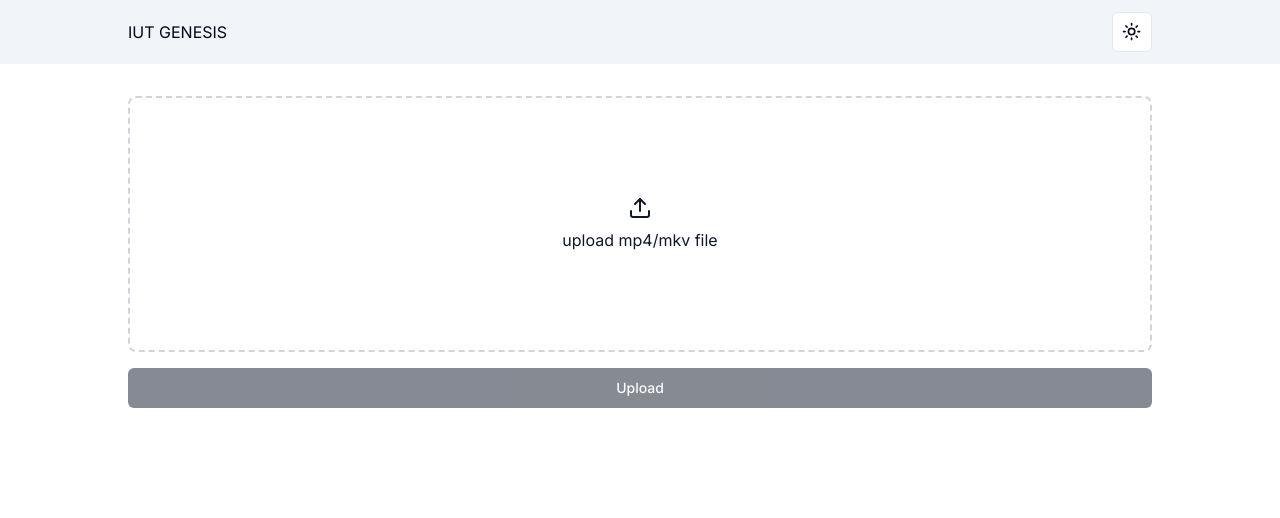
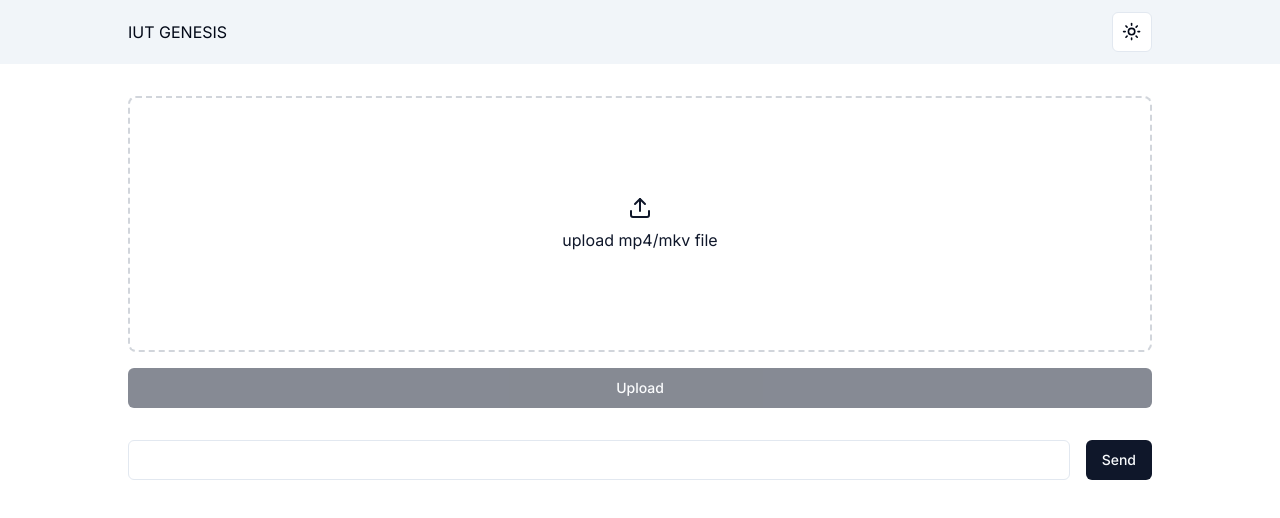
Before and after one commit to shahnewaz-labib/video-probe, a Next.js app in the folder frontend/: page / in a window 1280 px wide. Shown: the top 518 px of the page. Built offline with nearby package versions, Linux system fonts and the light colour scheme.

Commit message:
add prompt input

```diff
--- a/frontend/src/app/page.tsx
+++ b/frontend/src/app/page.tsx
@@ -1,12 +1,15 @@
 "use client"
 
 import FileUpload from "@/components/file-upload"
-import { useState } from "react"
+import { Button } from "@/components/ui/button"
+import { Input } from "@/components/ui/input"
+import { FormEvent, useState } from "react"
 
 export default function Home() {
     const [isFileUploaded, setIsFileUploaded] = useState(false)
     const [isLoading, setIsLoading] = useState(false)
     const [response, setResponse] = useState("")
+    const [prompt, setPrompt] = useState("")
 
     const onFileSubmit = async (file: File) => {
         if (!file) return
@@ -34,8 +37,12 @@
         }
     }
 
+    const onPrompt = async (e: FormEvent<HTMLInputElement>) => {
+        e.preventDefault()
+    }
+
     return (
-        <div className="px-32 py-8">
+        <div className="px-32 py-8 flex flex-col gap-y-8">
             {!isFileUploaded ? (
                 <div>
                     <FileUpload
@@ -52,6 +59,12 @@
                     )}
                 </div>
             )}
+            <form onSubmit={onPrompt} className="flex gap-4">
+                <Input />
+                <Button type="submit" disabled={isLoading}>
+                    Send
+                </Button>
+            </form>
         </div>
     )
 }
--- /dev/null
+++ b/frontend/src/components/ui/input.tsx
@@ -0,0 +1,25 @@
+import * as React from "react"
+
+import { cn } from "@/lib/utils"
+
+export interface InputProps
+  extends React.InputHTMLAttributes<HTMLInputElement> {}
+
+const Input = React.forwardRef<HTMLInputElement, InputProps>(
+  ({ className, type, ...props }, ref) => {
+    return (
+      <input
+        type={type}
+        className={cn(
+          "flex h-10 w-full rounded-md border border-input bg-background px-3 py-2 text-sm ring-offset-background file:border-0 file:bg-transparent file:text-sm file:font-medium placeholder:text-muted-foreground focus-visible:outline-none focus-visible:ring-2 focus-visible:ring-ring focus-visible:ring-offset-2 disabled:cursor-not-allowed disabled:opacity-50",
+          className
+        )}
+        ref={ref}
+        {...props}
+      />
+    )
+  }
+)
+Input.displayName = "Input"
+
+export { Input }
```
